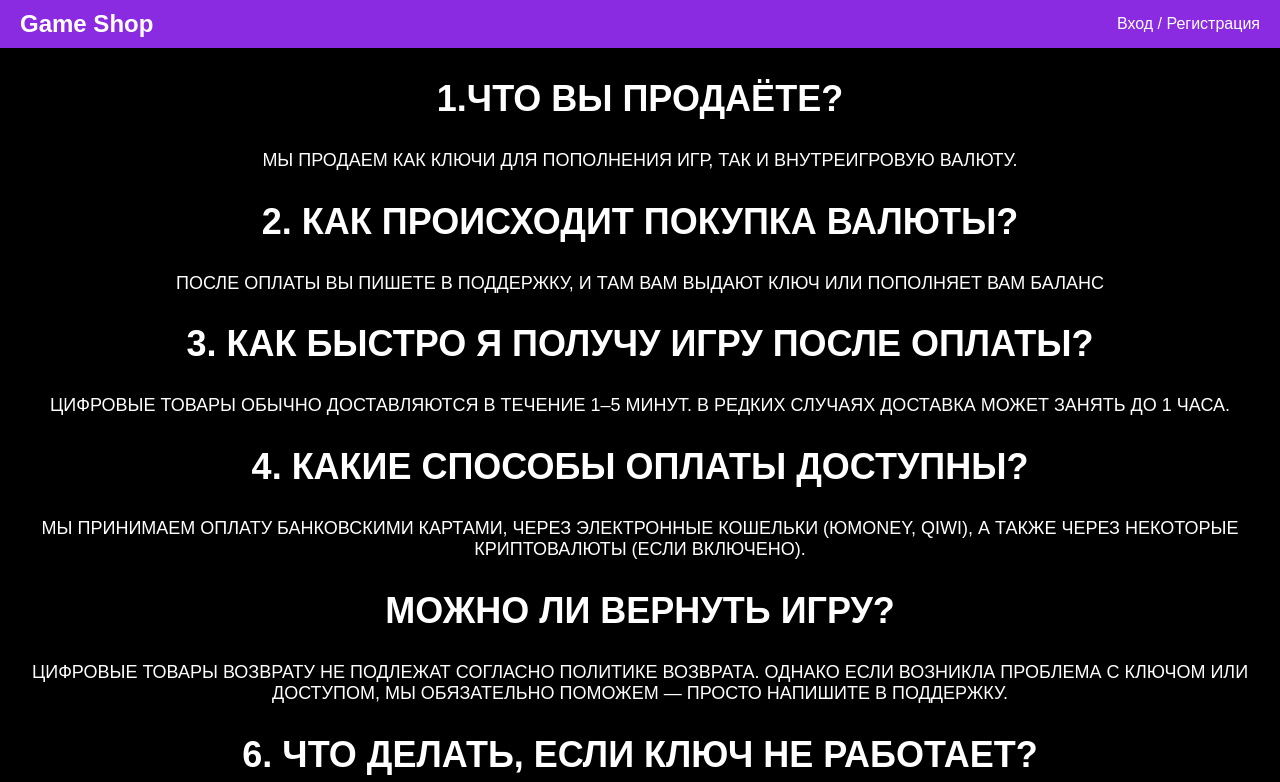
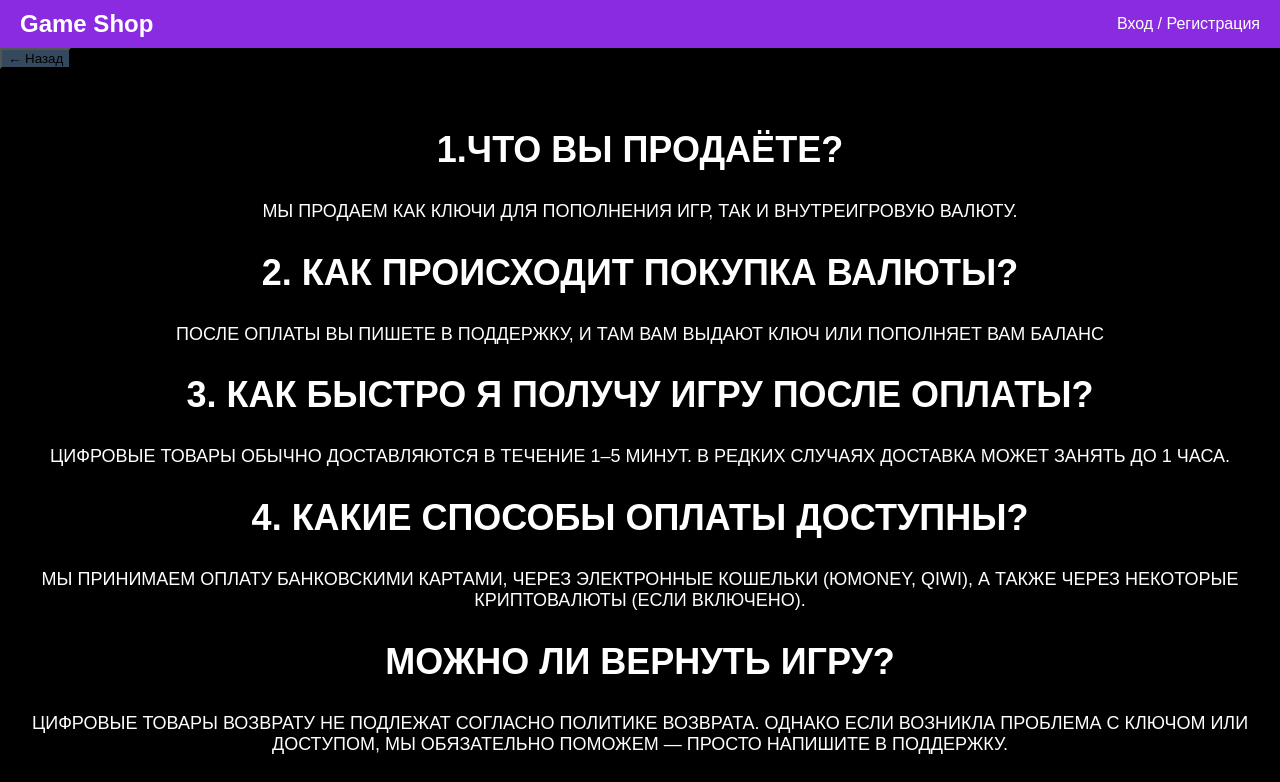
Before and after one commit to psih-psih/game_shop.github.io, a plain HTML site: page dop-FAQ.html in a window 1280 px wide. Shown: the top 782 px of the page. Drawn offline with Linux system fonts and the light colour scheme.

Commit message:
Update dop-FAQ.html

```diff
--- a/dop-FAQ.html
+++ b/dop-FAQ.html
@@ -28,6 +28,14 @@
     color: white; /* Устанавливаем цвет текста всех элементов списка белым */
 }
 
+.back-button {
+      margin-bottom: 30px;
+      background-color: #34495e;
+    }
+
+    .back-button:hover {
+      background-color: #2c3e50;
+    }
     </style>
 </head>
 <body>
@@ -43,6 +51,7 @@
             <span id="user-info" style="display: none;">Привет, <span id="user-name"></span> <button style=" background-color: #f39c12;color: white;padding: 10px;font-size: 16px;border: none;cursor: pointer;border-radius: 5px;" onclick="logout()">Выйти</button></span>
         </div>
     </header>
+    <button class="back-button" onclick="history.back()">← Назад</button>
     <div class="instuction">
 
         <h2>1.Что вы продаёте?</h2>
```
